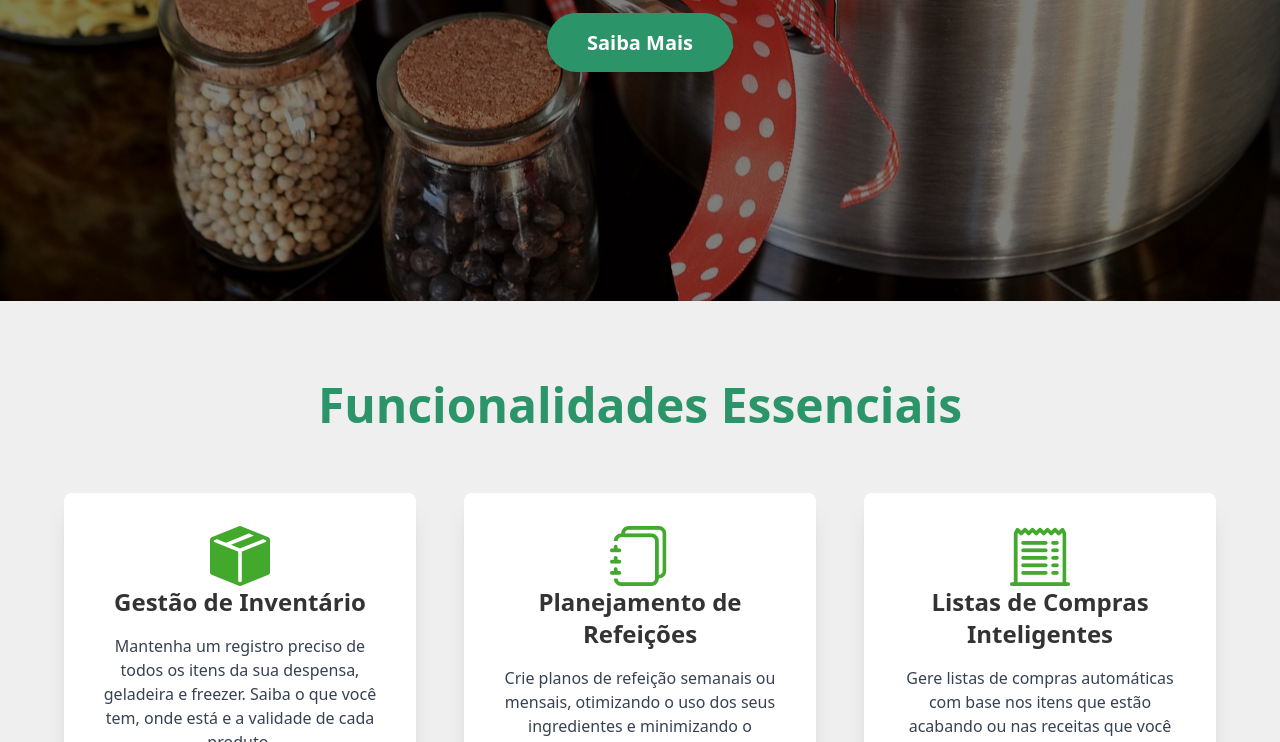
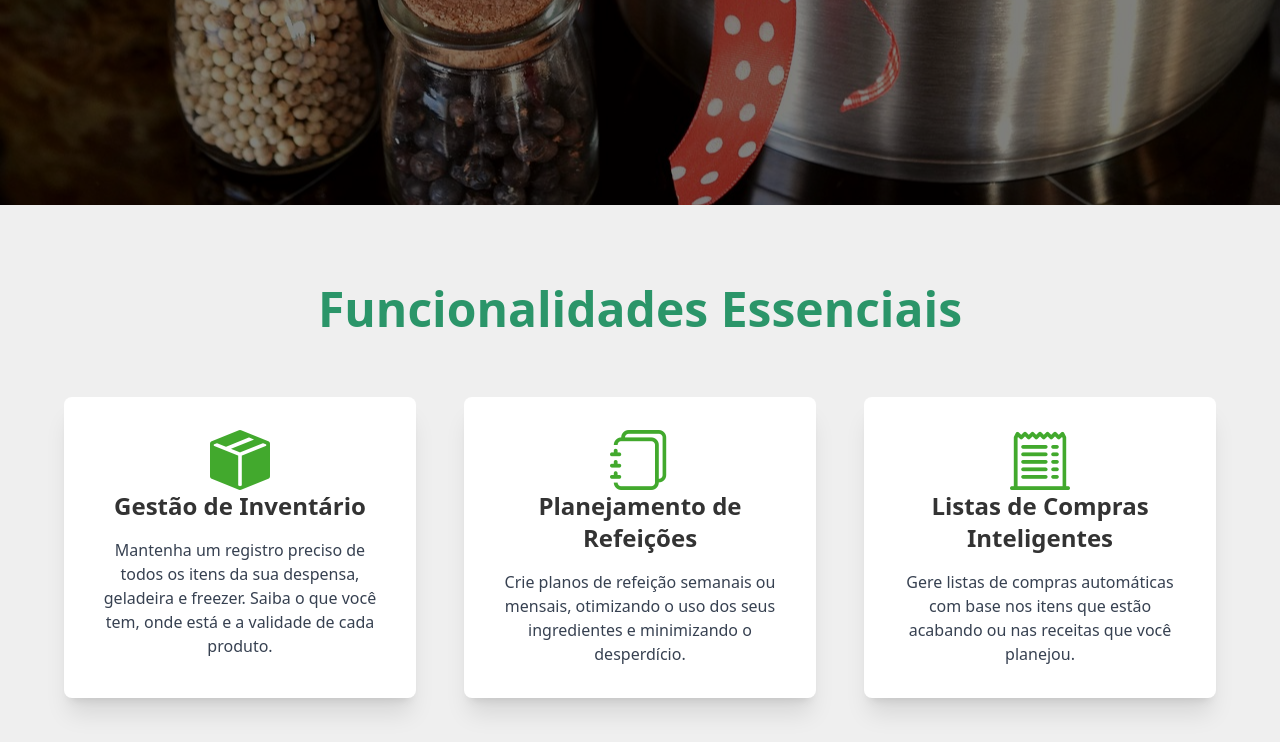
Before and after one commit to Gzanella1/DesPensaFront, a website: page templete/home.html in a window 1280 px wide. Shown: the part 595-1337 px from the top of the page. Drawn offline with nearby package versions, Linux system fonts and the light colour scheme.

Commit message:
ajustes simples

```diff
--- a/templete/home.html
+++ b/templete/home.html
@@ -50,7 +50,7 @@
         <a href="/templete/tela-login.html" class="bg-despensa-green-dark text-white px-6 py-2 rounded-full font-semibold hover:bg-despensa-green-medium transition-colors duration-200">LOGIN</a>
     </nav>
 
-    <main class="pt-24"> <section id="hero" class="h-screen flex items-center justify-center bg-cover bg-center text-center text-white relative"
+    <main class=""> <section id="hero" class="h-screen flex items-center justify-center bg-cover bg-center text-center text-white relative"
                  style="background-image: url('/asset/background-home.jpg');">
                  <div class="absolute inset-0 bg-black opacity-50"></div>
             <div class="relative z-10 p-8 max-w-3xl">
```
Also changed, not shown: templete/sidebar.html (+3 -1 lines), templete/CarlosLogin.html (renamed from templete/tela-login.html).
